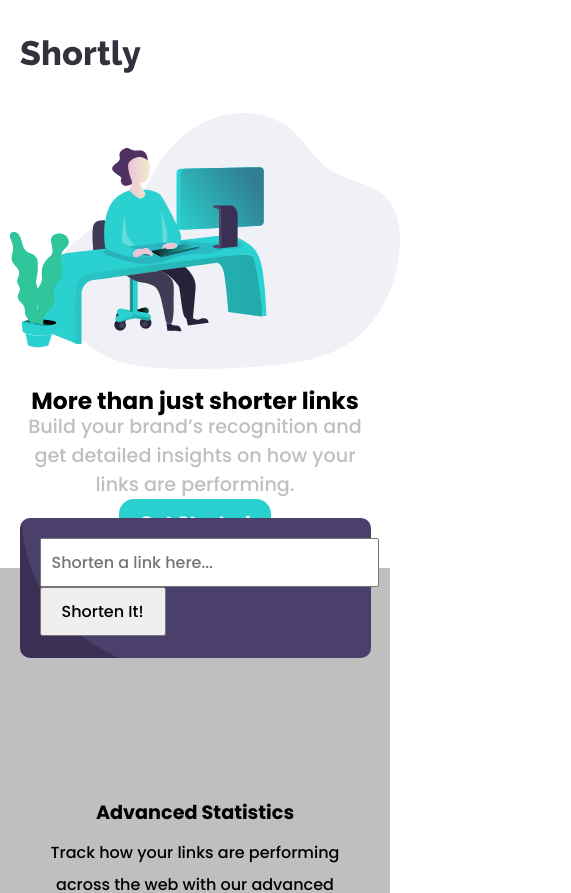
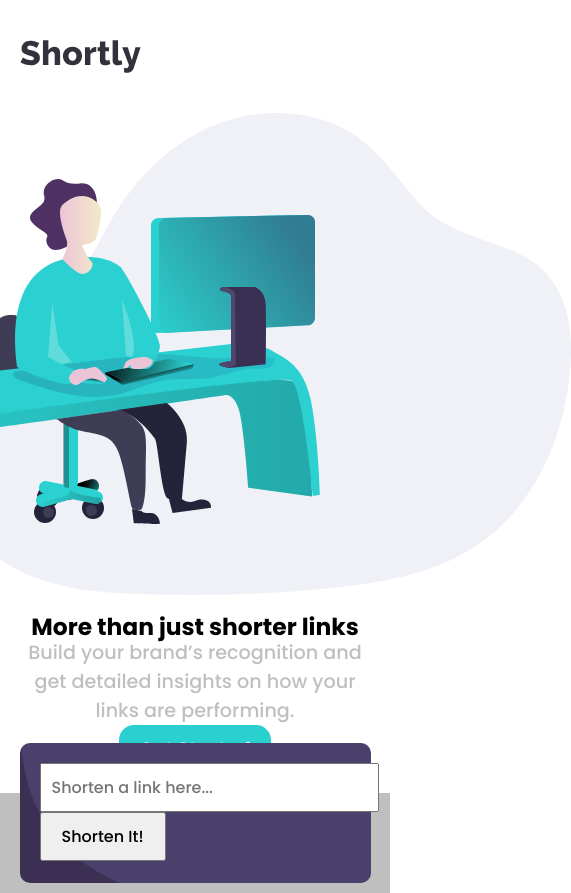
Before and after one commit to PapaBob31/url-shortener-robex, an Angular app: page / in a window 390 px wide. Shown: the top 893 px of the page, 571 px wide, since content can reach past the window. Built offline with nearby package versions, Linux system fonts and the light colour scheme.

Commit message:
Update hero-section.component.scss

```diff
--- a/src/app/hero-section/hero-section.component.scss
+++ b/src/app/hero-section/hero-section.component.scss
@@ -49,8 +49,8 @@
 
 	img {
 		order: 0;
-		width: 100%;
-    padding-left: 5%;
+		width: unset;
+    margin-left: 5%;
 	}
 
 	div {
```
